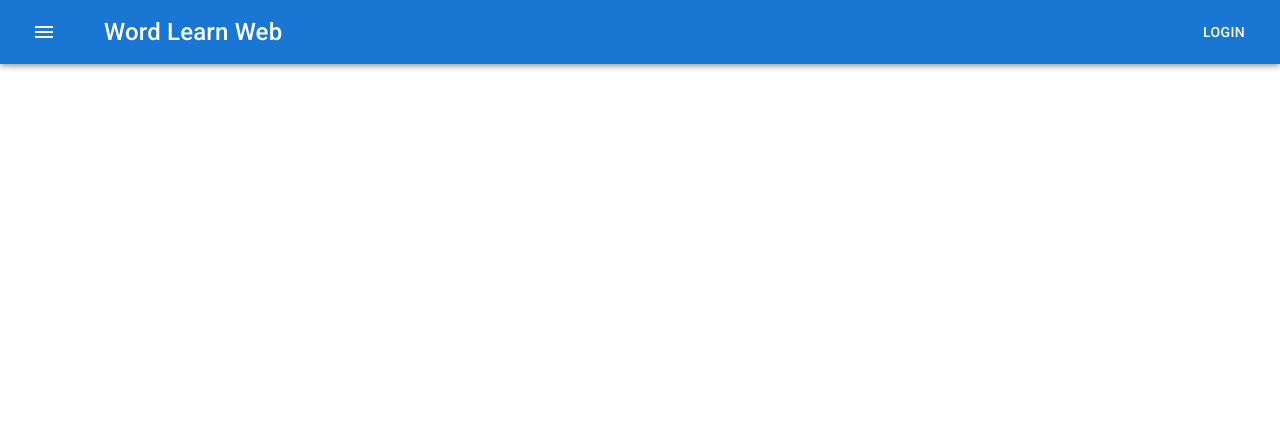
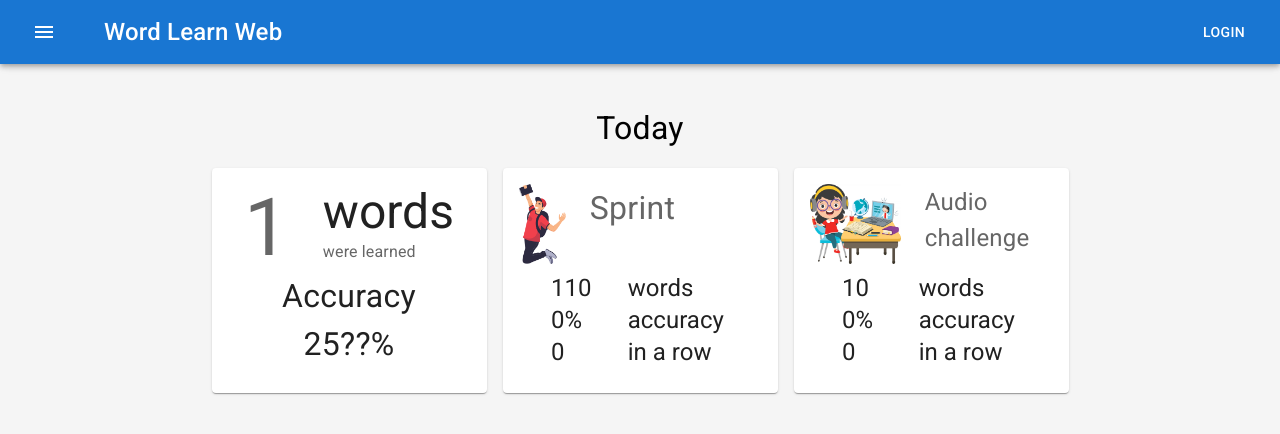
Before and after one commit to dmitriStpaniuk/rslang, a React (Create React App) app: page /statistic in a window 1280 px wide. Shown: the top 434 px of the page. Built offline with nearby package versions, Linux system fonts and the light colour scheme.

Commit message:
add: statistics page

```diff
--- a/src/components/Main.tsx
+++ b/src/components/Main.tsx
@@ -12,6 +12,7 @@ import { Textbook } from './textbook/Textbook';
 import { SprintGame } from './games/sprint/SprintGame';
 import { AudioChallehgeGame } from "./games/audio-challenge/AudioChallengeGame";
 import { Footer } from "./Footer";
+import { Statistics } from "./Statistics";
 
 const Placeholder = () => (
   <Grid
@@ -62,6 +63,7 @@ export const Main = () => {
         <Route path="library/level/:id" element={<Textbook />} />
         <Route path="sprint/level/:id" element={<SprintGame />} />
         <Route path="audio/level/:id" element={<AudioChallehgeGame />} />
+        <Route path="/statistic" element={<Statistics />} />
       </Routes>
     </Box>
   );
--- /dev/null
+++ b/src/components/Statistics.tsx
@@ -0,0 +1,143 @@
+import * as React from "react";
+import sprintImg from "./assets/img/sprint.png";
+import audioImg from "./assets/img/audio.png";
+import { Box, Card, CardContent, Grid, Typography } from "@mui/material";
+
+export const Statistics = () => {
+  return (
+    <Box
+      display={"flex"}
+      justifyContent={"flex-start"}
+      // alignContent={'center'}
+      gap={2}
+      flexDirection="column"
+      p={5}
+      height={"calc(100hv - 64px)"}
+      width={'100%'}
+      sx={{ background: "rgb(245, 245, 245)" }}
+    >
+      <Grid textAlign={'center'}>
+        <Typography sx={{ fontSize: "2rem" }}>Today</Typography>
+      </Grid>
+      <Grid container gap={2} justifyContent={"center"}>
+        <Grid item>
+          <Card sx={{ minWidth: 275, minHeight: 225 }}>
+            <CardContent>
+              <Grid container justifyContent={"space-around"}>
+                <Grid>
+                  <Typography
+                    component="p"
+                    sx={{ fontSize: "5rem", lineHeight: 1.1 }}
+                    color="text.secondary"
+                  >
+                    1
+                  </Typography>
+                </Grid>
+                <Grid>
+                  <Typography variant="h3" component="p">
+                    words
+                  </Typography>
+                  <Typography color="text.secondary">were learned</Typography>
+                </Grid>
+              </Grid>
+              <Grid
+                display={"flex"}
+                flexDirection={"column"}
+                alignItems={"center"}
+              >
+                <Typography sx={{ fontSize: "2rem" }}>Accuracy</Typography>
+                <Typography sx={{ fontSize: "2rem" }}>{25}??%</Typography>
+              </Grid>
+            </CardContent>
+          </Card>
+        </Grid>
+
+        <Grid item>
+          <Card sx={{ minWidth: 275, minHeight: 225 }}>
+            <CardContent>
+              <Grid display={"flex"} flexDirection={"column"} gap={1}>
+                <Grid display={"flex"} gap={3}>
+                  <img src={sprintImg} alt={"img"} height={80} />
+                  <Typography
+                    sx={{ fontSize: "2rem" }}
+                    color="text.secondary"
+                    gutterBottom
+                  >
+                    Sprint
+                  </Typography>
+                </Grid>
+                <Grid container justifyContent={"center"} gap={2}>
+                  <Grid item md={3} xs={3} sm={3}>
+                    <Typography variant="h5" component="div">
+                      110
+                    </Typography>
+                    <Typography variant="h5" component="div">
+                      0%
+                    </Typography>
+                    <Typography variant="h5" component="div">
+                      0
+                    </Typography>
+                  </Grid>
+                  <Grid item md={5} xs={5} sm={5}>
+                    <Typography variant="h5" component="div">
+                      words
+                    </Typography>
+                    <Typography variant="h5" component="div">
+                      accuracy
+                    </Typography>
+                    <Typography variant="h5" component="div">
+                      in a row
+                    </Typography>
+                  </Grid>
+                </Grid>
+              </Grid>
+            </CardContent>
+          </Card>
+        </Grid>
+
+        <Grid item>
+          <Card sx={{ minWidth: 275, minHeight: 225 }}>
+            <CardContent>
+              <Grid display={"flex"} flexDirection={"column"} gap={1}>
+                <Grid display={"flex"} gap={3}>
+                  <img src={audioImg} alt={"img"} height={80} />
+                  <Typography
+                    sx={{ fontSize: "1.5rem" }}
+                    color="text.secondary"
+                    gutterBottom
+                  >
+                    Audio <br/>challenge
+                  </Typography>
+                </Grid>
+                <Grid container justifyContent={"center"} gap={2}>
+                  <Grid item md={3} xs={3} sm={3}>
+                    <Typography variant="h5" component="div">
+                      10
+                    </Typography>
+                    <Typography variant="h5" component="div">
+                      0%
+                    </Typography>
+                    <Typography variant="h5" component="div">
+                      0
+                    </Typography>
+                  </Grid>
+                  <Grid item md={5} xs={5} sm={5}>
+                    <Typography variant="h5" component="div">
+                      words
+                    </Typography>
+                    <Typography variant="h5" component="div">
+                      accuracy
+                    </Typography>
+                    <Typography variant="h5" component="div">
+                      in a row
+                    </Typography>
+                  </Grid>
+                </Grid>
+              </Grid>
+            </CardContent>
+          </Card>
+        </Grid>
+      </Grid>
+    </Box>
+  );
+};
--- a/src/components/games/audio-challenge/AllWordsTranslate.tsx
+++ b/src/components/games/audio-challenge/AllWordsTranslate.tsx
@@ -92,6 +92,6 @@ PropsWordsTranslate) => {
     </Grid>
   );
 };
-function setCorrectAnswerWordsInAudio(arg0: any[]) {
-  throw new Error("Function not implemented.");
-}
+// function setCorrectAnswerWordsInAudio(arg0: any[]) {
+//   throw new Error("Function not implemented.");
+// }
--- a/src/components/games/audio-challenge/AudioChallengeGame.tsx
+++ b/src/components/games/audio-challenge/AudioChallengeGame.tsx
@@ -3,10 +3,10 @@ import { Grid } from "@mui/material";
 import background from "./../../assets/img/white-abstract-background.png";
 import { ArrowBack } from "@mui/icons-material";
 import { useEffect, useState } from "react";
-import { useNavigate } from "react-router-dom";
+import { useNavigate, useSearchParams } from "react-router-dom";
 import { useLocation } from "react-router-dom";
 import { ResponseData } from "../sprint/SprintGame";
-import { getArrayWords } from "../sprint/Sprint";
+import { getArrayWords, randomPage } from "../sprint/Sprint";
 import { __baseUrl__ } from "../../constant";
 import { AudioChallengeModal } from "./AudioChallengeModal";
 import { AllWordsTranslate } from "./AllWordsTranslate";
@@ -33,7 +33,11 @@ export const AudioChallehgeGame = () => {
   const [buttonOpt, setButtonOpt] = useState(false);
   const [wordsForGame, setWordsForGame] = useState<ResponseData[]>([]);
   const [isHandleSound, setIsHandleSound] = useState([badSound, goodSound]);
-
+  const [searchParams, setSearchParams] = useSearchParams();
+  useEffect(() => {
+    setSearchParams({ page: String(randomPage()) });
+  }, []);
+  const page = searchParams.get('page') || '1'
   const [correctAnswerWordsInAudio, setCorrectAnswerWordsInAudio] = useState<
     ResponseData[]
   >([]);
@@ -54,7 +58,7 @@ export const AudioChallehgeGame = () => {
   }, [winnerWord, words]);
 
   useEffect(() => {
-    getArrayWords(group).then((a) => setWords(a.data));
+    getArrayWords(group, page).then((a) => setWords(a.data));
   }, []);
 
   useEffect(() => {
@@ -71,7 +75,7 @@ export const AudioChallehgeGame = () => {
 
   const navigate = useNavigate();
   const location = useLocation();
-  const group = location.pathname.split("/").at(-1);
+  const group = String(Number(location.pathname.split("/").at(-1)) -1);
 
   return (
     <Grid
--- a/src/components/games/sprint/Sprint.tsx
+++ b/src/components/games/sprint/Sprint.tsx
@@ -3,8 +3,8 @@ import { __baseUrl__ } from "../../constant"
 import { CountdownCircleTimer } from "react-countdown-circle-timer"
 
 
-export const getArrayWords = async (group: string | undefined) => {
-    return await axios.get(__baseUrl__ + `words?page=${randomPage()}&group=${group}`)
+export const getArrayWords = async (group: string | undefined, page:string) => {
+    return await axios.get(__baseUrl__ + `words?page=${page}&group=${group}`)
 }
 
 export const Timer = () => (
@@ -27,15 +27,3 @@ export const randomTranslate = (num: number) => {
     let x = Math.round(Math.random() * 2)
     return x > 1 ? Math.round(Math.random() * 19) : num
 }
-
-
-
-// const idUser = localStorage.getItem('idUser');
-// export const setResultByServer = async (card: ResponseData) => {
-//     await axiosApiInstance.put(__baseUrl__ + `users/${idUser}/statistics`, {
-//         "learnedWords": 0,
-//         "optional": {
-//             studied: false
-//         }
-//     })
-// }
--- a/src/components/games/updateStatistic.tsx
+++ b/src/components/games/updateStatistic.tsx
@@ -113,8 +113,7 @@ export const updateStatistic = async (
     },
   };
   delete newOptions.id;
-  //  console.log(newOptions)
-  console.log(newOptions);
+
   await axiosApiInstance.put(
     __baseUrl__ + "users/" + user?.id + "/statistics",
     newOptions
```
Also changed, not shown: src/components/games/sprint/SprintGame.tsx (+28 -15 lines).
